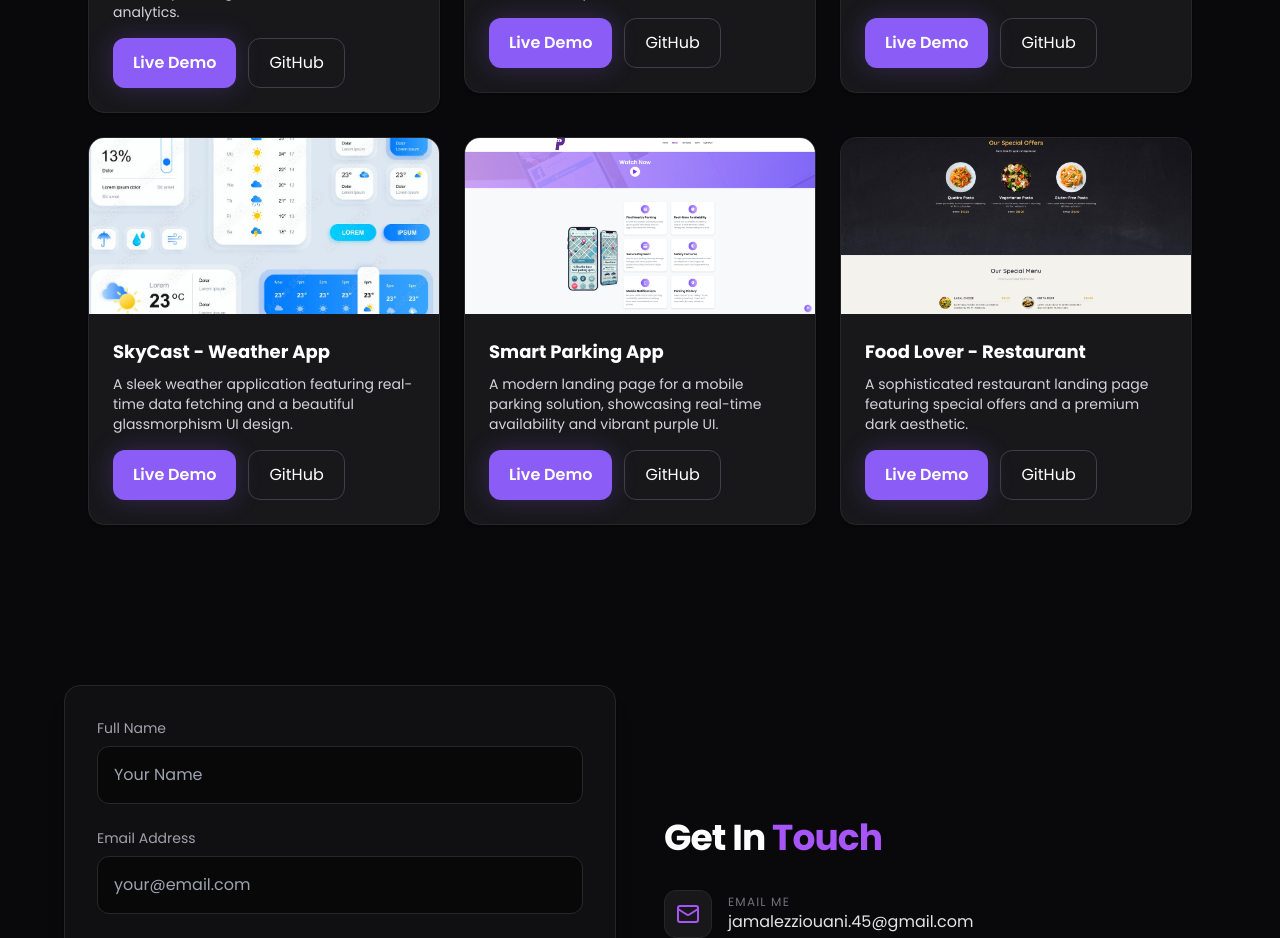
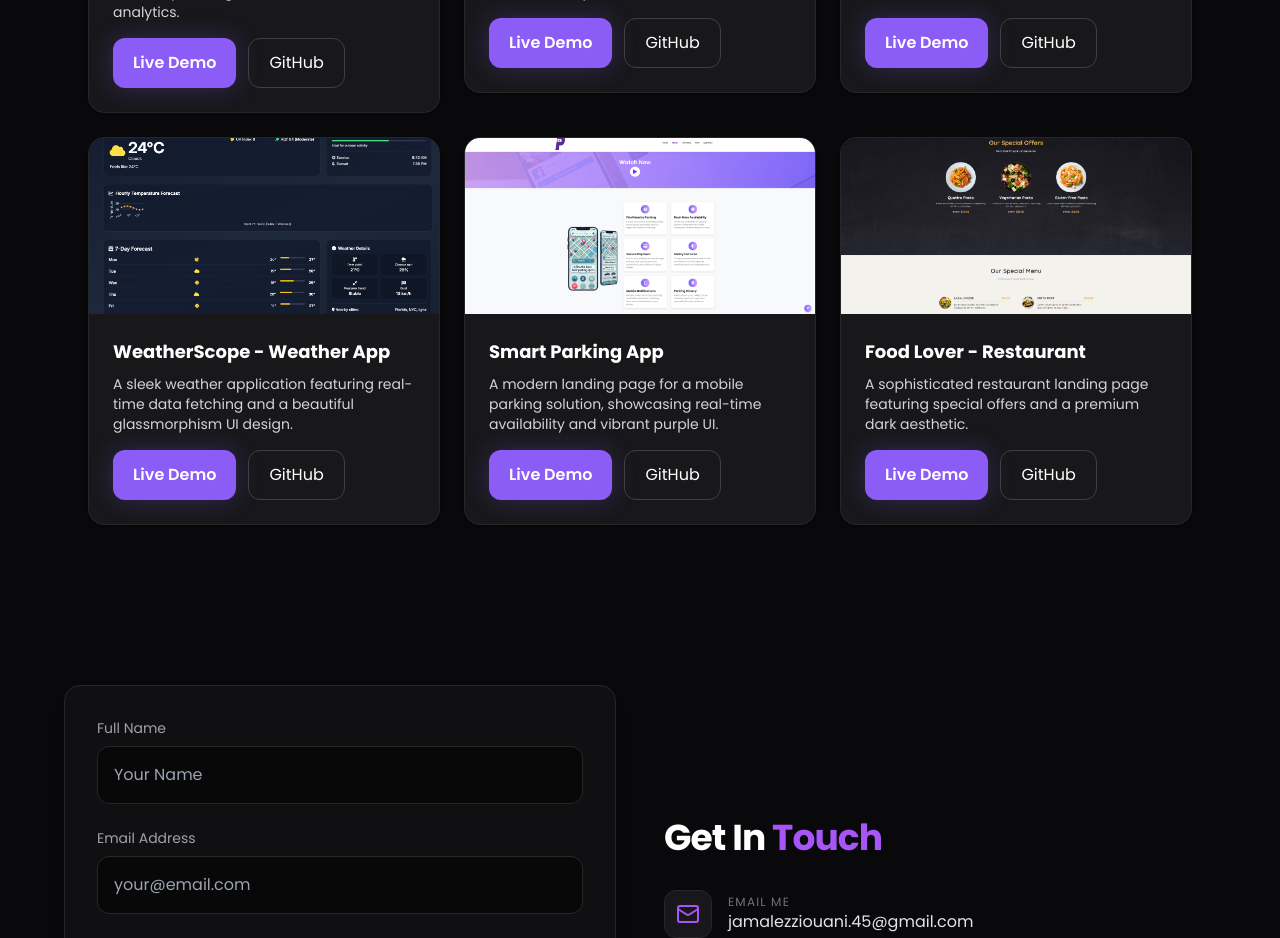
Before and after one commit to jamal-dev10/portfolio, a React (Vite) app in the folder portfolio/: page / in a window 1280 px wide. Shown: the part 4260-5198 px from the top of the page. Built offline with nearby package versions, Linux system fonts and the light colour scheme.

Commit message:
add img for project weather

```diff
--- a/portfolio/src/components/Contact.jsx
+++ b/portfolio/src/components/Contact.jsx
@@ -10,7 +10,6 @@ export default function Contact() {
     e.preventDefault();
     setIsSending(true);
 
-    // العيـاط لـ المغيرات من ملف .env باش يكون الكود احترافي ومخفي
     const SERVICE_ID = import.meta.env.VITE_EMAILJS_SERVICE_ID;
     const TEMPLATE_ID = import.meta.env.VITE_EMAILJS_TEMPLATE_ID;
     const PUBLIC_KEY = import.meta.env.VITE_EMAILJS_PUBLIC_KEY;
@@ -19,7 +18,7 @@ export default function Contact() {
       .then((result) => {
           console.log("SUCCESS!", result.text);
           alert("Message sent successfully! ✅");
-          form.current.reset(); // كيمسح الفورم ملي كيتصيفط الميساج
+          form.current.reset();
       }, (error) => {
           console.log("FAILED...", error.text);
           alert("Failed to send message. Please try again. ❌");
@@ -38,7 +37,7 @@ export default function Contact() {
                    <label className="block text-zinc-400 text-sm mb-2">Full Name</label>
                    <input
                       type="text"
-                      name="name" // مطابقة مع {{name}} فـ Template ديالك
+                      name="name"
                       placeholder="Your Name"
                       required
                       className="w-full bg-black/50 border border-zinc-800 rounded-xl p-4 text-white focus:border-purple-500 outline-none transition-all"
@@ -49,7 +48,7 @@ export default function Contact() {
                    <label className="block text-zinc-400 text-sm mb-2">Email Address</label>
                    <input
                       type="email"
-                      name="email" // مطابقة مع {{email}} اللي كاينا فـ Template
+                      name="email"
                       placeholder="your@email.com"
                       required
                       className="w-full bg-black/50 border border-zinc-800 rounded-xl p-4 text-white focus:border-purple-500 outline-none transition-all"
@@ -59,7 +58,7 @@ export default function Contact() {
                 <div>
                    <label className="block text-zinc-400 text-sm mb-2">Your Message</label>
                    <textarea
-                      name="message" // مطابقة مع {{message}} فـ Template
+                      name="message"
                       placeholder="How can I help you?"
                       required
                       rows="4"
@@ -67,7 +66,6 @@ export default function Contact() {
                    ></textarea>
                 </div>
 
-                {/* حقل مخفي لتمرير الوقت لـ {{time}} فـ التيمبليت */}
                 <input type="hidden" name="time" value={new Date().toLocaleString()} />
 
                 <button
--- a/portfolio/src/components/Projects.jsx
+++ b/portfolio/src/components/Projects.jsx
@@ -25,8 +25,8 @@ export default function Projects() {
       desc: 'A professional landing page for streaming services, featuring high-converting CTA sections and service benefits.',
     },
     {
-      title: 'SkyCast - Weather App',
-      img: '/imgs/weader-app.jpg',
+      title: 'WeatherScope - Weather App',
+      img: '/imgs/weather.png',
       demo: 'https://skycast-weather.vercel.app',
       code: 'https://github.com/your-username/weather-app',
       desc: 'A sleek weather application featuring real-time data fetching and a beautiful glassmorphism UI design.',
```
Also changed, not shown: portfolio/public/imgs/weader-app.jpg (deleted), portfolio/public/imgs/weather.png (added).
